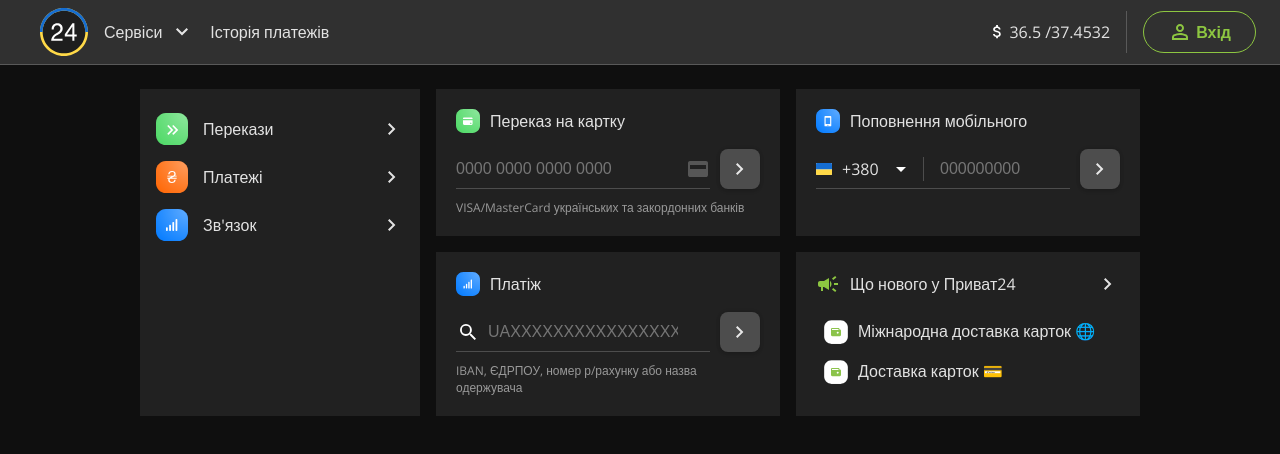
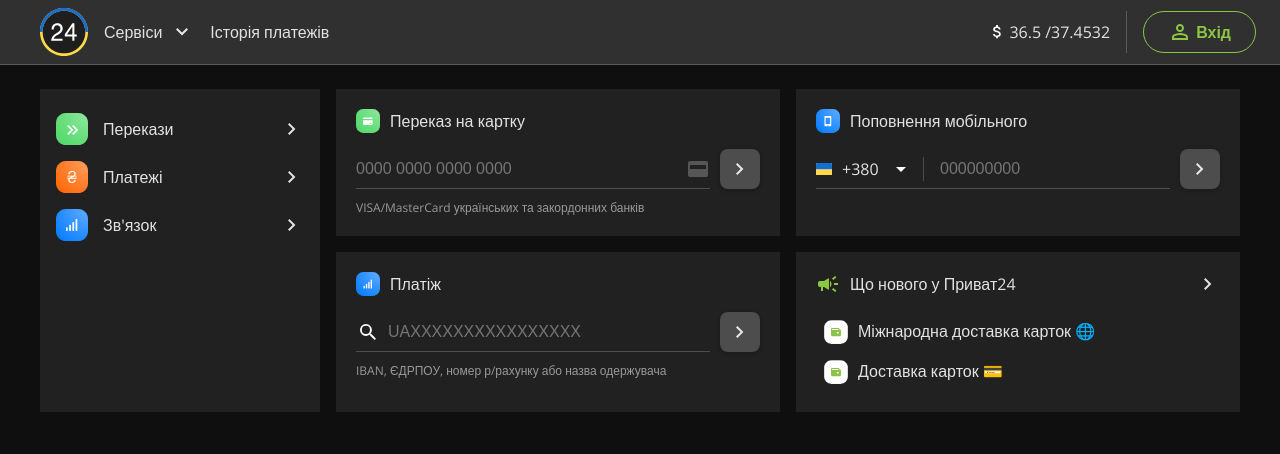
Before and after one commit to Egor1040/internet-banking, a React (Create React App) app: page / in a window 1280 px wide. Shown: the top 454 px of the page. Built offline with nearby package versions, Linux system fonts and the light colour scheme.

Commit message:
fix general container

```diff
--- a/src/styles/common.scss
+++ b/src/styles/common.scss
@@ -29,9 +29,9 @@
 }
 
 .container {
-    max-width: 1030px;
+    max-width: 1264px;
     margin: 0 auto;
-    padding: 0 15px;
+    padding: 24px 32px;
 }
 
 .service-menu {
--- a/src/styles/main/main.scss
+++ b/src/styles/main/main.scss
@@ -5,7 +5,6 @@
     display: grid;
     grid-template-columns: auto 1fr;
     gap: 16px;
-    padding-top: 24px;
 }
 
 .fast-payments {
```
